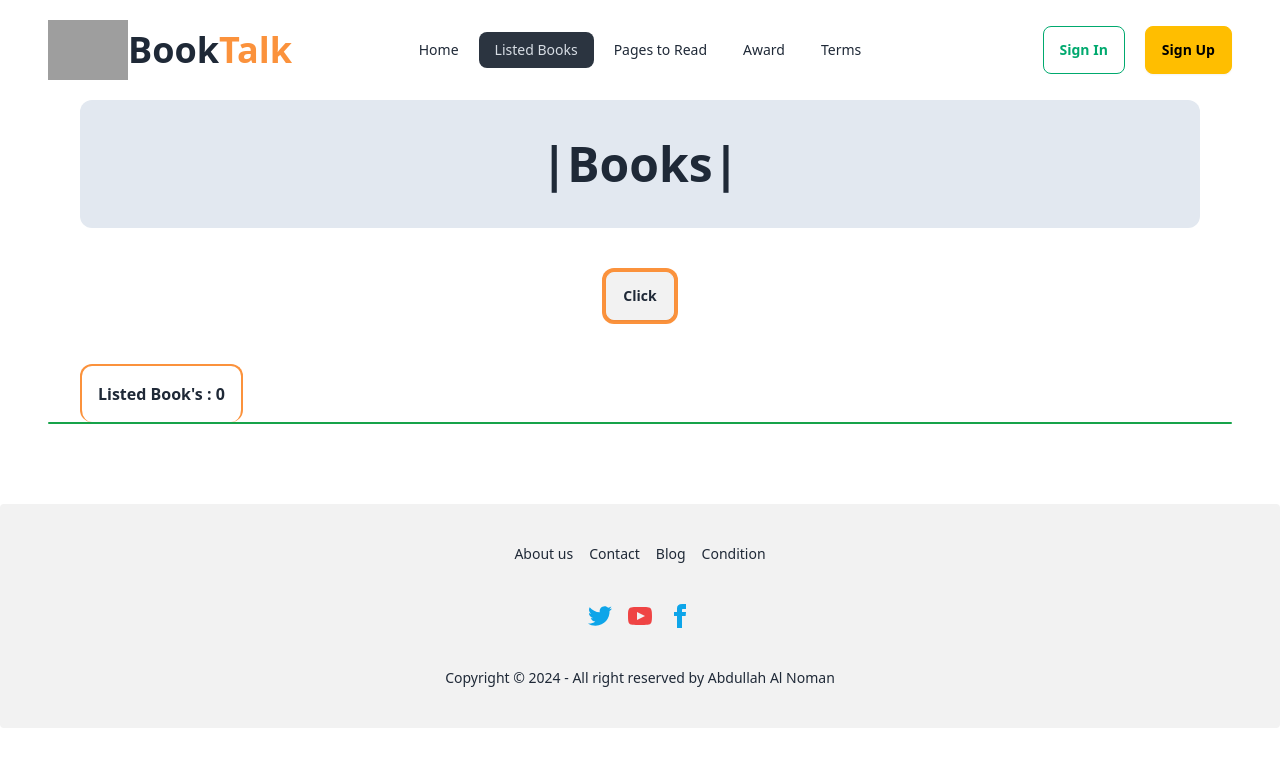
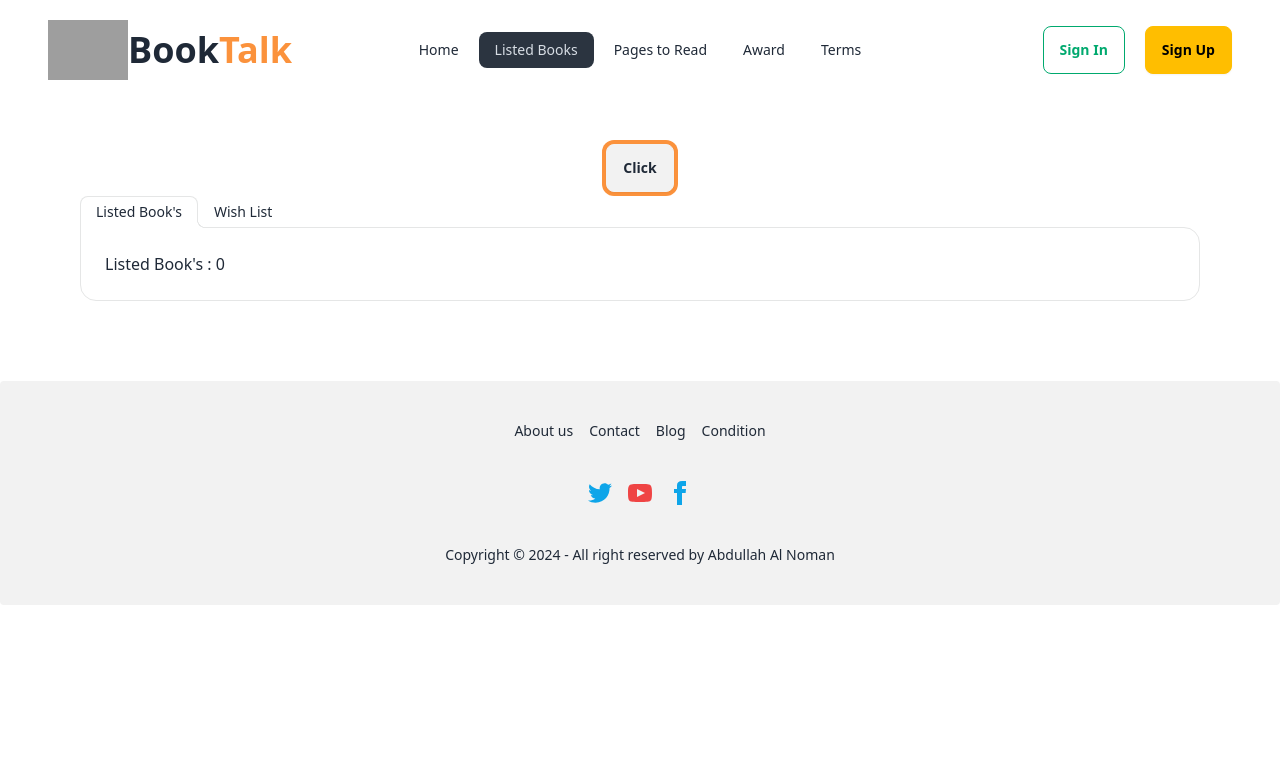
Before and after one commit to AbdullahAlNoman20/BookTalk, a React (Vite) app: page /listed in a window 1280 px wide. Shown: the top 766 px of the page. Built offline with nearby package versions, Linux system fonts and the light colour scheme; grey boxes are pictures that could not be loaded.

Commit message:
Listed Book Button Function Added

```diff
--- a/src/ListedBooks.jsx
+++ b/src/ListedBooks.jsx
@@ -25,11 +25,11 @@ const ListedBooks = () => {
   }, [books]);
 
   return (
+
+
     <div>
-      <div className="text-center text-5xl font-extrabold bg-slate-200 p-10 mx-20 rounded-xl">
-        |Books|
-      </div>
 
+{/* Shorting Button */}
       <div className="flex justify-center mt-10">
         <div className="dropdown bg-orange-400 rounded-xl">
           <div tabIndex={0} role="button" className="btn m-1">
@@ -51,18 +51,46 @@ const ListedBooks = () => {
           </ul>
         </div>
       </div>
-      <div className=" flex justify-start mt-10">
-        <NavLink>
-          <h1 className="ml-5 md:ml-20 font-bold border-t-2 rounded-xl border-x-2 border-orange-400 p-2 md:p-4">
-            Listed Book's : {bookListed.length}
-          </h1>
-        </NavLink>
-      </div>
-      <div className=" border-t-2 border-green-600 rounded-3xl md:mx-12">
+
+
+{/* Experiment */}
+          <div className=" md:mx-20 ">
+          <div role="tablist" className="tabs tabs-lifted">
+          <input type="radio" name="my_tabs_2" role="tab" className="tab" aria-label="Listed Book's" checked />
+          <div role="tabpanel" className="tab-content bg-base-100 border-base-300 rounded-box p-6">
+
+
+
+          Listed Book's : {bookListed.length}
+          <div className="  md:mx-12">
         {displayBooks.map((book) => (
           <BookList key={book.id} book={book}></BookList>
         ))}
       </div>
+
+
+
+            </div>
+
+          <input type="radio" name="my_tabs_2" role="tab" className="tab" aria-label="Wish List"  />
+          <div role="tabpanel" className="tab-content bg-base-100 border-base-300 rounded-box p-6">
+
+
+
+
+
+            No Wish List Selected Yet
+
+
+
+
+            </div>
+
+          </div>
+          </div>
+
+
+
     </div>
   );
 };
```
